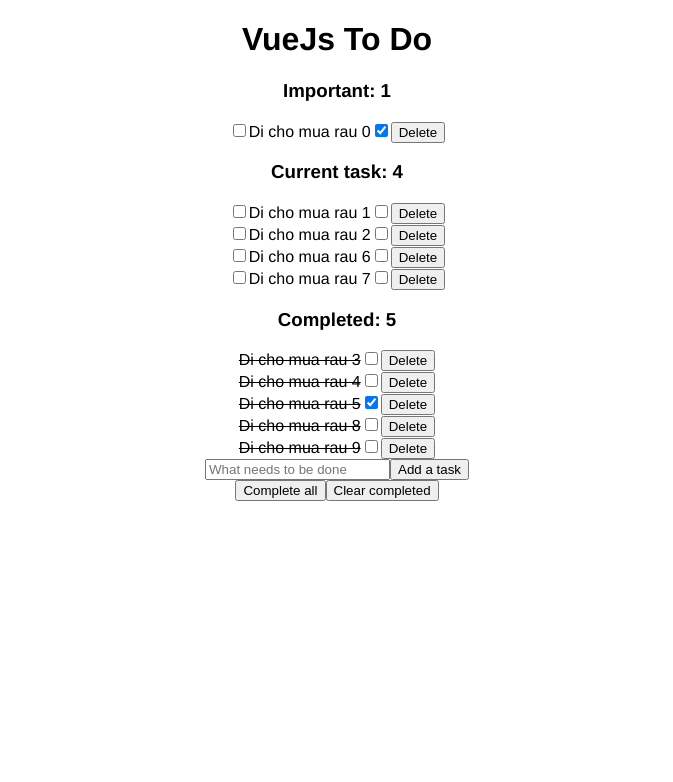
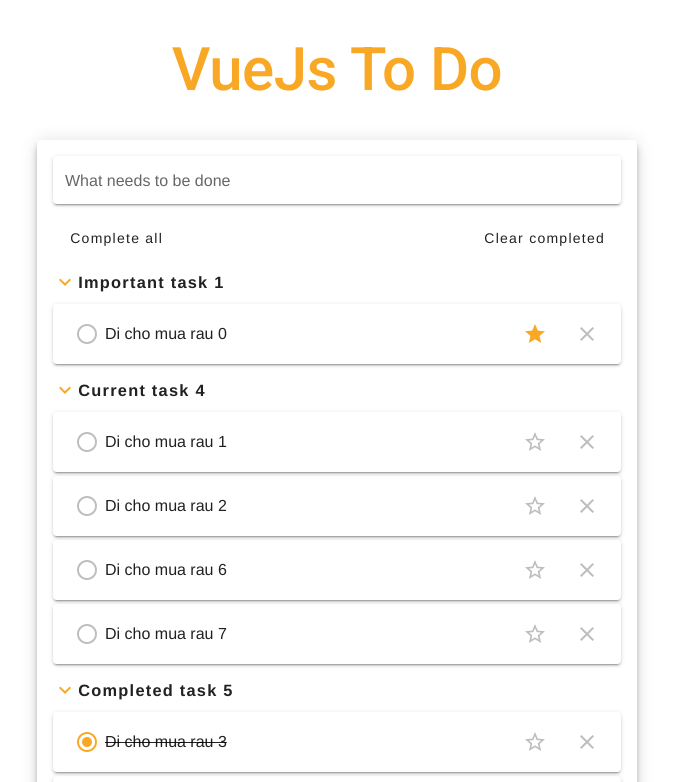
Before and after one commit to markxLee/vue-todo, a Vue app: page / in a window 1280 px wide. Shown: the top 782 px of the page, without its empty margins (303-976 px from the left). Built offline with nearby package versions, Linux system fonts and the light colour scheme.

Commit message:
Complete todo app with Vuetify

```diff
--- a/public/index.html
+++ b/public/index.html
@@ -1,11 +1,13 @@
 <!DOCTYPE html>
-<html lang="">
+<html lang="en">
   <head>
     <meta charset="utf-8">
     <meta http-equiv="X-UA-Compatible" content="IE=edge">
     <meta name="viewport" content="width=device-width,initial-scale=1.0">
     <link rel="icon" href="<%= BASE_URL %>favicon.ico">
     <title><%= htmlWebpackPlugin.options.title %></title>
+    <link rel="stylesheet" href="https://fonts.googleapis.com/css?family=Roboto:100,300,400,500,700,900">
+    <link rel="stylesheet" href="https://cdn.jsdelivr.net/npm/@mdi/font@latest/css/materialdesignicons.min.css">
   </head>
   <body>
     <noscript>
--- a/src/App.vue
+++ b/src/App.vue
@@ -1,153 +1,77 @@
 <template>
-  <div id="app">
-    <h1 class="label">VueJs To Do</h1>
-
-    <!-- Important tasks -->
-    <h3 v-show="importantTasks.length">
-      Important: {{ importantTasks.length }}
-    </h3>
-    <div class="todo-list" v-for="task in importantTasks" :key="task.id">
-      <div>
-        <input
-          class="todo-checkbox"
-          type="checkbox"
-          v-model="task.isCompleted"
-        />
-        <input
-          class="atodo-list-item"
-          type="text"
-          v-model="task.content"
-          v-if="task.isEditing"
-          v-focus
-          @keyup.enter="doneEdit(task)"
-          @keyup.esc="cancelEdit(task)"
-          @blur="cancelEdit(task)"
-        />
-        <span
-          class="atodo-list-item"
-          :class="{ done: task.isCompleted }"
-          v-else
-          @dblclick="editTask(task)"
-          >{{ task.content }}</span
-        >
-        <input
-          class="todo-pin"
-          type="checkbox"
-          v-model="task.isPin"
-          @click="pinTask(task.id)"
-        />
-        <button class="todo-button--delete" @click="deleteTask(task.id)">
-          Delete
-        </button>
-      </div>
+  <v-app id="app">
+    <!-- App name -->
+    <div
+      class="
+        text-center
+        display-3
+        font-weight-medium
+        my-10
+        yellow--text
+        text--darken-3
+      "
+    >
+      VueJs To Do
     </div>
 
-    <!-- Current tasks -->
-    <h3 v-show="currentTasks.length">
-      Current task: {{ currentTasks.length }}
-    </h3>
-    <div class="todo-list" v-for="task in currentTasks" :key="task.id">
-      <div>
-        <input
-          class="todo-checkbox"
-          type="checkbox"
-          v-model="task.isCompleted"
-        />
-        <input
-          class="atodo-list-item"
-          type="text"
-          v-model="task.content"
-          v-if="task.isEditing"
-          v-focus
-          @keyup.enter="doneEdit(task)"
-          @keyup.esc="cancelEdit(task)"
-          @blur="cancelEdit(task)"
-        />
-        <span
-          class="atodo-list-item"
-          :class="{ done: task.isCompleted }"
-          v-else
-          @dblclick="editTask(task)"
-          >{{ task.content }}</span
+    <!-- App body -->
+    <v-card height="auto" width="600" class="pa-4" :elevation="6">
+      <!-- New task field -->
+      <v-text-field
+        label="What needs to be done"
+        solo
+        hide-details
+        v-model="newTask"
+        @keydown.enter="addNewTask()"
+      ></v-text-field>
+
+      <!-- Control button -->
+      <v-row align="center" justify="space-between" class="ma-0 mt-4">
+        <v-btn
+          class="text-none"
+          text
+          :disabled="isCompletedAll"
+          @click="completeAllTasks()"
         >
-        <input
-          class="todo-pin"
-          type="checkbox"
-          v-model="task.isPin"
-          @click="pinTask(task.id)"
-        />
-        <button class="todo-button--delete" @click="deleteTask(task.id)">
-          Delete
-        </button>
-      </div>
-    </div>
+          Complete all
+        </v-btn>
+        <v-btn
+          class="text-none"
+          text
+          :disabled="isEmptyTask"
+          @click="clearCompletedTasks()"
+        >
+          Clear completed
+        </v-btn>
+      </v-row>
 
-    <!-- Completed tasks -->
-    <h3 v-show="completedTasks.length">
-      Completed: {{ completedTasks.length }}
-    </h3>
-    <div class="todo-list" v-for="task in completedTasks" :key="task.id">
-      <div>
-        <!-- <input
-          class="todo-checkbox"
-          type="checkbox"
-          v-model="task.isCompleted"
-        /> -->
-        <input
-          class="atodo-list-item"
-          type="text"
-          v-model="task.content"
-          v-if="task.isEditing"
-          v-focus
-          @keyup.enter="doneEdit(task)"
-          @keyup.esc="cancelEdit(task)"
-          @blur="cancelEdit(task)"
-        />
-        <span
-          class="atodo-list-item"
-          :class="{ done: task.isCompleted }"
-          v-else
-          @dblclick="editTask(task)"
-          >{{ task.content }}</span
-        >
-        <input
-          class="todo-pin"
-          type="checkbox"
-          v-model="task.isPin"
-          @click="pinTask(task.id)"
-        />
-        <button class="todo-button--delete" @click="deleteTask(task.id)">
-          Delete
-        </button>
-      </div>
-    </div>
-
-    <!-- New task field -->
-    <input
-      class="todo-input"
-      type="text"
-      placeholder="What needs to be done"
-      v-model="newTask"
-    />
-    <button class="todo-button--add" @click="addNewTask()">Add a task</button>
-
-    <!-- Control checkbox -->
-    <div>
-      <button class="todo-control-button" @click="completeAllTasks()">
-        Complete all
-      </button>
-      <button class="todo-control-button" @click="clearCompletedTasks()">
-        Clear completed
-      </button>
-    </div>
-  </div>
+      <!-- Group todo list -->
+      <TodoGroup
+        v-for="(taskGroup, index) in taskGroups"
+        :key="index"
+        :groupHeader="taskGroup.groupHeader"
+        :taskList="taskGroup.taskList"
+        :completeTask="completeTask"
+        :pinTask="pinTask"
+        :deleteTask="deleteTask"
+        :editTask="editTask"
+        :completeEdit="completeEdit"
+        :cancelEdit="cancelEdit"
+      />
+    </v-card>
+  </v-app>
 </template>
 
 <script>
+import TodoGroup from './components/TodoGroup.vue'
+
 export default {
+  components: {
+    TodoGroup,
+  },
   data() {
     return {
-      beforeEditeCache: '',
+      beforeEditCache: '',
       newTask: '',
       todoId: 10,
       tasks: [
@@ -225,21 +149,36 @@
     }
   },
   computed: {
-    currentTasks: function () {
-      return this.tasks.filter((task) => !task.isCompleted && !task.isPin)
+    taskGroups: function () {
+      const importantTasks = this.tasks.filter(
+        (task) => !task.isCompleted && task.isPin,
+      )
+      const currentTasks = this.tasks.filter(
+        (task) => !task.isCompleted && !task.isPin,
+      )
+      const completedTasks = this.tasks.filter((task) => task.isCompleted)
+      const taskGroups = [
+        {
+          groupHeader: 'Important task',
+          taskList: importantTasks,
+        },
+        {
+          groupHeader: 'Current task',
+          taskList: currentTasks,
+        },
+        {
+          groupHeader: 'Completed task',
+          taskList: completedTasks,
+        },
+      ]
+
+      return taskGroups
     },
-    importantTasks: function () {
-      return this.tasks.filter((task) => !task.isCompleted && task.isPin)
+    isCompletedAll: function () {
+      return this.tasks.every((task) => task.isCompleted)
     },
-    completedTasks: function () {
-      return this.tasks.filter((task) => task.isCompleted)
-    },
-  },
-  directives: {
-    focus: {
-      inserted: function (el) {
-        el.focus()
-      },
+    isEmptyTask: function () {
+      return this.tasks.length === 0
     },
   },
   methods: {
@@ -256,27 +195,35 @@
         this.todoId += 1
       }
     },
-    deleteTask: function (id) {
-      const todoIndex = this.tasks.findIndex((task) => task.id === id)
-      this.tasks.splice(todoIndex, 1)
+    completeTask: function (id) {
+      const taskId = this.tasks.findIndex((task) => task.id === id)
+      this.tasks[taskId].isCompleted = !this.tasks[taskId].isCompleted
     },
     pinTask: function (id) {
-      const todoIndex = this.tasks.findIndex((task) => task.id === id)
-      this.tasks[todoIndex].isPin = !this.tasks[todoIndex].isPin
+      const taskId = this.tasks.findIndex((task) => task.id === id)
+      this.tasks[taskId].isPin = !this.tasks[taskId].isPin
     },
-    editTask: function (task) {
-      this.beforeEditeCache = task.content
-      task.isEditing = true
+    deleteTask: function (id) {
+      const taskId = this.tasks.findIndex((task) => task.id === id)
+      this.tasks.splice(taskId, 1)
     },
-    doneEdit: function (task) {
-      if (task.content.trim() === '') {
-        task.content = this.beforeEditCache
+
+    editTask: function (id) {
+      const taskId = this.tasks.findIndex((task) => task.id === id)
+      this.beforeEditCache = this.tasks[taskId].content
+      this.tasks[taskId].isEditing = true
+    },
+    completeEdit: function (id) {
+      const taskId = this.tasks.findIndex((task) => task.id === id)
+      if (this.tasks[taskId].content.trim() === '') {
+        this.tasks[taskId].content = this.beforeEditCache
       }
-      task.isEditing = false
+      this.tasks[taskId].isEditing = false
     },
-    cancelEdit: function (task) {
-      this.content = task.beforeEditCache
-      task.isEditing = false
+    cancelEdit: function (id) {
+      const taskId = this.tasks.findIndex((task) => task.id === id)
+      this.tasks[taskId].content = this.beforeEditCache
+      this.tasks[taskId].isEditing = false
     },
     completeAllTasks: function () {
       this.tasks.forEach((task) => (task.isCompleted = true))
@@ -291,9 +238,9 @@
 <style>
 #app {
   font-family: Avenir, Helvetica, Arial, sans-serif;
-  text-align: center;
-}
-.done {
-  text-decoration: line-through;
+  display: flex;
+  flex-direction: column;
+  justify-content: center;
+  align-items: center;
 }
 </style>
--- a/src/components/HelloWorld.vue
+++ b/src/components/HelloWorld.vue
@@ -1,58 +1,151 @@
 <template>
-  <div class="hello">
-    <h1>{{ msg }}</h1>
-    <p>
-      For a guide and recipes on how to configure / customize this project,<br>
-      check out the
-      <a href="https://cli.vuejs.org" target="_blank" rel="noopener">vue-cli documentation</a>.
-    </p>
-    <h3>Installed CLI Plugins</h3>
-    <ul>
-      <li><a href="https://github.com/vuejs/vue-cli/tree/dev/packages/%40vue/cli-plugin-babel" target="_blank" rel="noopener">babel</a></li>
-      <li><a href="https://github.com/vuejs/vue-cli/tree/dev/packages/%40vue/cli-plugin-eslint" target="_blank" rel="noopener">eslint</a></li>
-    </ul>
-    <h3>Essential Links</h3>
-    <ul>
-      <li><a href="https://vuejs.org" target="_blank" rel="noopener">Core Docs</a></li>
-      <li><a href="https://forum.vuejs.org" target="_blank" rel="noopener">Forum</a></li>
-      <li><a href="https://chat.vuejs.org" target="_blank" rel="noopener">Community Chat</a></li>
-      <li><a href="https://twitter.com/vuejs" target="_blank" rel="noopener">Twitter</a></li>
-      <li><a href="https://news.vuejs.org" target="_blank" rel="noopener">News</a></li>
-    </ul>
-    <h3>Ecosystem</h3>
-    <ul>
-      <li><a href="https://router.vuejs.org" target="_blank" rel="noopener">vue-router</a></li>
-      <li><a href="https://vuex.vuejs.org" target="_blank" rel="noopener">vuex</a></li>
-      <li><a href="https://github.com/vuejs/vue-devtools#vue-devtools" target="_blank" rel="noopener">vue-devtools</a></li>
-      <li><a href="https://vue-loader.vuejs.org" target="_blank" rel="noopener">vue-loader</a></li>
-      <li><a href="https://github.com/vuejs/awesome-vue" target="_blank" rel="noopener">awesome-vue</a></li>
-    </ul>
-  </div>
+  <v-container>
+    <v-row class="text-center">
+      <v-col cols="12">
+        <v-img
+          :src="require('../assets/logo.svg')"
+          class="my-3"
+          contain
+          height="200"
+        />
+      </v-col>
+
+      <v-col class="mb-4">
+        <h1 class="display-2 font-weight-bold mb-3">
+          Welcome to Vuetify
+        </h1>
+
+        <p class="subheading font-weight-regular">
+          For help and collaboration with other Vuetify developers,
+          <br>please join our online
+          <a
+            href="https://community.vuetifyjs.com"
+            target="_blank"
+          >Discord Community</a>
+        </p>
+      </v-col>
+
+      <v-col
+        class="mb-5"
+        cols="12"
+      >
+        <h2 class="headline font-weight-bold mb-3">
+          What's next?
+        </h2>
+
+        <v-row justify="center">
+          <a
+            v-for="(next, i) in whatsNext"
+            :key="i"
+            :href="next.href"
+            class="subheading mx-3"
+            target="_blank"
+          >
+            {{ next.text }}
+          </a>
+        </v-row>
+      </v-col>
+
+      <v-col
+        class="mb-5"
+        cols="12"
+      >
+        <h2 class="headline font-weight-bold mb-3">
+          Important Links
+        </h2>
+
+        <v-row justify="center">
+          <a
+            v-for="(link, i) in importantLinks"
+            :key="i"
+            :href="link.href"
+            class="subheading mx-3"
+            target="_blank"
+          >
+            {{ link.text }}
+          </a>
+        </v-row>
+      </v-col>
+
+      <v-col
+        class="mb-5"
+        cols="12"
+      >
+        <h2 class="headline font-weight-bold mb-3">
+          Ecosystem
+        </h2>
+
+        <v-row justify="center">
+          <a
+            v-for="(eco, i) in ecosystem"
+            :key="i"
+            :href="eco.href"
+            class="subheading mx-3"
+            target="_blank"
+          >
+            {{ eco.text }}
+          </a>
+        </v-row>
+      </v-col>
+    </v-row>
+  </v-container>
 </template>
 
 <script>
-export default {
-  name: 'HelloWorld',
-  props: {
-    msg: String
+  export default {
+    name: 'HelloWorld',
+
+    data: () => ({
+      ecosystem: [
+        {
+          text: 'vuetify-loader',
+          href: 'https://github.com/vuetifyjs/vuetify-loader',
+        },
+        {
+          text: 'github',
+          href: 'https://github.com/vuetifyjs/vuetify',
+        },
+        {
+          text: 'awesome-vuetify',
+          href: 'https://github.com/vuetifyjs/awesome-vuetify',
+        },
+      ],
+      importantLinks: [
+        {
+          text: 'Documentation',
+          href: 'https://vuetifyjs.com',
+        },
+        {
+          text: 'Chat',
+          href: 'https://community.vuetifyjs.com',
+        },
+        {
+          text: 'Made with Vuetify',
+          href: 'https://madewithvuejs.com/vuetify',
+        },
+        {
+          text: 'Twitter',
+          href: 'https://twitter.com/vuetifyjs',
+        },
+        {
+          text: 'Articles',
+          href: 'https://medium.com/vuetify',
+        },
+      ],
+      whatsNext: [
+        {
+          text: 'Explore components',
+          href: 'https://vuetifyjs.com/components/api-explorer',
+        },
+        {
+          text: 'Select a layout',
+          href: 'https://vuetifyjs.com/getting-started/pre-made-layouts',
+        },
+        {
+          text: 'Frequently Asked Questions',
+          href: 'https://vuetifyjs.com/getting-started/frequently-asked-questions',
+        },
+      ],
+    }),
   }
-}
 </script>
-
-<!-- Add "scoped" attribute to limit CSS to this component only -->
-<style scoped>
-h3 {
-  margin: 40px 0 0;
-}
-ul {
-  list-style-type: none;
-  padding: 0;
-}
-li {
-  display: inline-block;
-  margin: 0 10px;
-}
-a {
-  color: #42b983;
-}
-</style>
--- /dev/null
+++ b/src/components/TodoGroup.vue
@@ -0,0 +1,112 @@
+<template>
+  <v-list v-if="taskList.length > 0" class="pa-0 pt-2">
+    <!-- Group header -->
+    <v-btn text class="text-none pa-0" @click="toggleExpandTaskList()">
+      <v-icon v-if="isExpandTaskList" color="yellow darken-3">
+        mdi-chevron-down
+      </v-icon>
+      <v-icon v-else color="yellow darken-3"> mdi-chevron-right </v-icon>
+      <h3>{{ groupHeader }} {{ taskList.length }}</h3>
+    </v-btn>
+
+    <!-- Todo list -->
+    <div v-if="isExpandTaskList">
+      <v-list-item
+        class="elevation-2 mt-1 rounded todo-item"
+        v-for="task in taskList"
+        :key="task.id"
+      >
+        <!-- Complete todo -->
+        <v-list-item-action class="mx-0">
+          <v-btn icon @click="completeTask(task.id)">
+            <v-icon v-if="!task.isCompleted" color="grey lighten-1">
+              mdi-radiobox-blank
+            </v-icon>
+            <v-icon v-else color="yellow darken-3">
+              mdi-radiobox-marked
+            </v-icon>
+          </v-btn>
+        </v-list-item-action>
+
+        <!-- Todo content -->
+        <v-list-item-content>
+          <v-text-field
+            v-if="task.isEditing"
+            v-model="task.content"
+            autofocus
+            hide-details
+            outlined
+            color="yellow darken-3"
+            class="ma-0 pa-0"
+            @keydown.enter="completeEdit(task.id)"
+            @keydown.esc="cancelEdit(task.id)"
+            @blur="cancelEdit(task.id)"
+          />
+          <v-list-item-title
+            v-else
+            v-text="task.content"
+            :class="{ done: task.isCompleted }"
+            @dblclick="editTask(task.id)"
+          ></v-list-item-title>
+        </v-list-item-content>
+
+        <!-- Pin todo -->
+        <v-list-item-action>
+          <v-btn icon @click="pinTask(task.id)">
+            <v-icon v-if="!task.isPin" color="grey lighten-1">
+              mdi-star-outline
+            </v-icon>
+            <v-icon v-else color="yellow darken-3"> mdi-star </v-icon>
+          </v-btn>
+        </v-list-item-action>
+
+        <!-- Delete todo -->
+        <v-list-item-action>
+          <v-btn icon @click="deleteTask(task.id)">
+            <v-icon color="grey lighten-1">mdi-close</v-icon>
+          </v-btn>
+        </v-list-item-action>
+      </v-list-item>
+    </div>
+  </v-list>
+</template>
+
+<script>
+export default {
+  name: 'TodoGroup',
+  props: [
+    'groupHeader',
+    'taskList',
+    'completeTask',
+    'pinTask',
+    'deleteTask',
+    'editTask',
+    'completeEdit',
+    'cancelEdit',
+  ],
+  data: () => ({
+    isExpandTaskList: true,
+  }),
+  directives: {
+    focus: {
+      inserted: function (el) {
+        el.focus()
+      },
+    },
+  },
+  methods: {
+    toggleExpandTaskList: function () {
+      this.isExpandTaskList = !this.isExpandTaskList
+    },
+  },
+}
+</script>
+
+<style scoped>
+.done {
+  text-decoration: line-through;
+}
+.todo-item:hover {
+  background-color: #fffbf5;
+}
+</style>
--- a/src/main.js
+++ b/src/main.js
@@ -1,8 +1,10 @@
 import Vue from 'vue'
 import App from './App.vue'
+import vuetify from './plugins/vuetify'
 
 Vue.config.productionTip = false
 
 new Vue({
-  render: h => h(App),
+  vuetify,
+  render: (h) => h(App),
 }).$mount('#app')
--- /dev/null
+++ b/src/plugins/vuetify.js
@@ -0,0 +1,6 @@
+import Vue from 'vue'
+import Vuetify from 'vuetify/lib/framework'
+
+Vue.use(Vuetify)
+
+export default new Vuetify({})
--- /dev/null
+++ b/vue.config.js
@@ -0,0 +1,5 @@
+module.exports = {
+  transpileDependencies: [
+    'vuetify'
+  ]
+}
```
Also changed, not shown: package.json (+8 -2 lines), src/assets/logo.svg (added), 1 other file (tests, documents, lock files or other folders).
